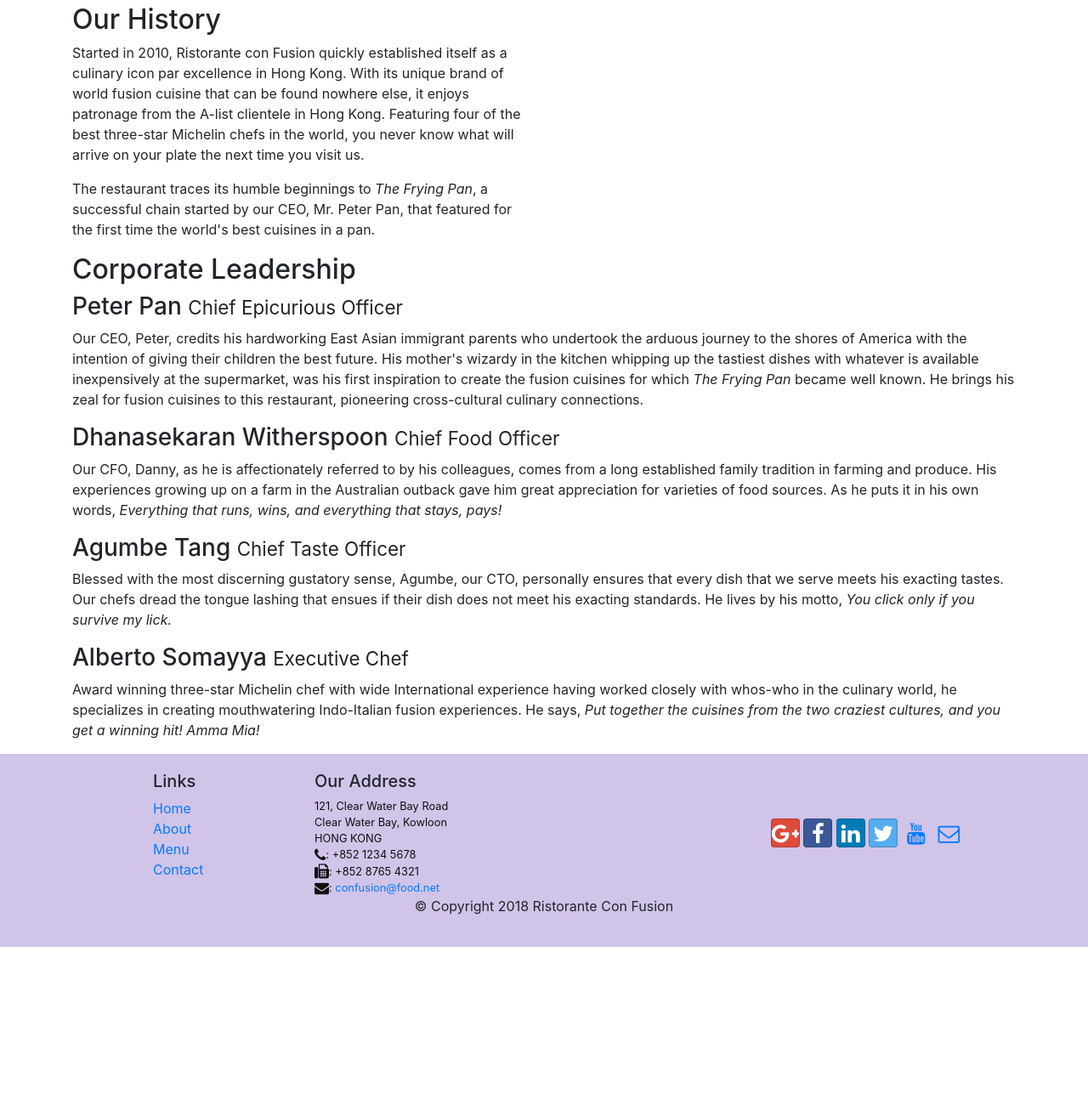
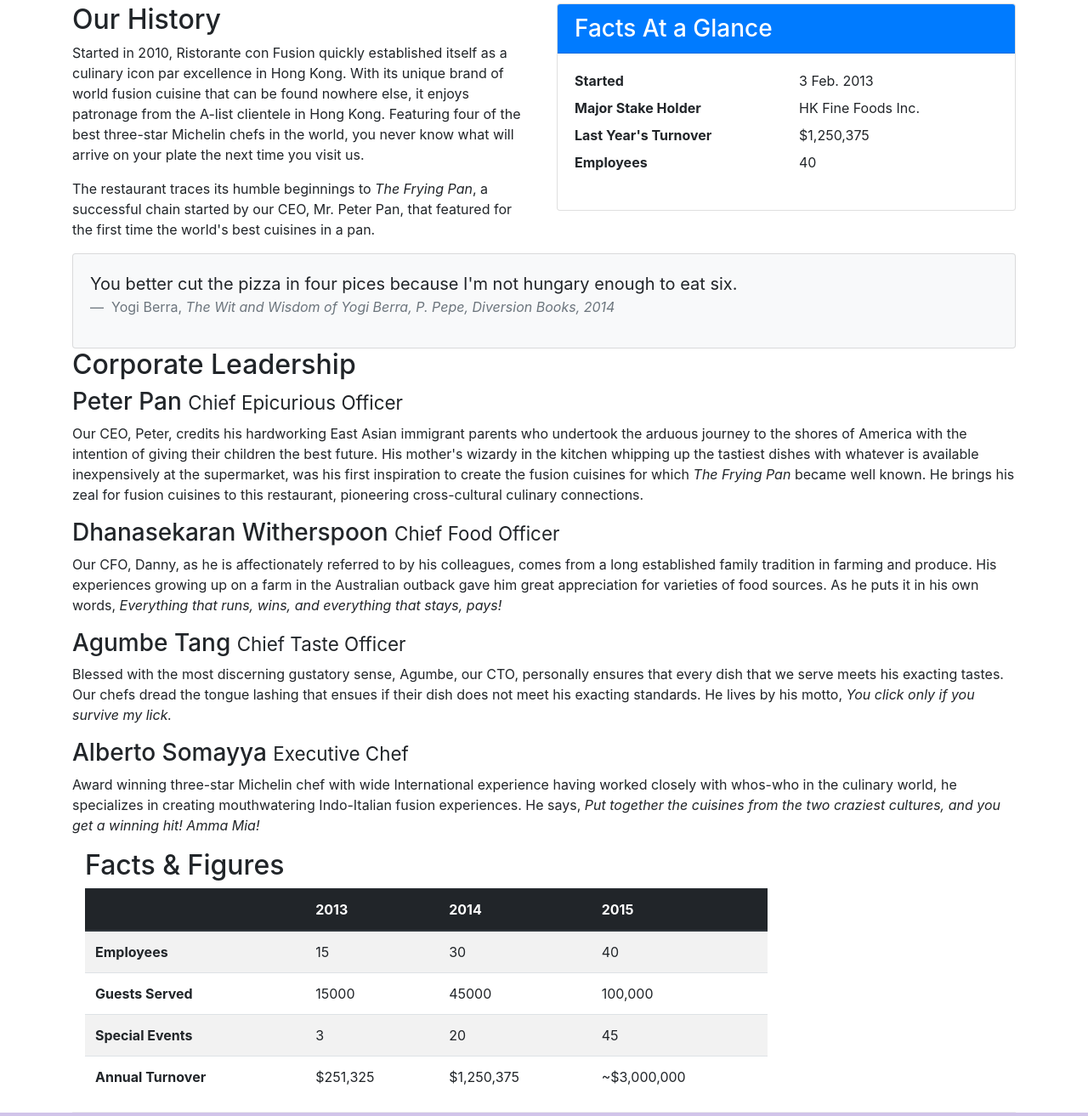
Before and after one commit to tanmaybisen/Bootstrap4-UI-project, a website: page aboutus.html in a window 1280 px wide. Shown: the part 411-1724 px from the top of the page at 85% size. Before the commit the page ends 1525 px from the top, so only its background shows below. Drawn offline with nearby package versions, Linux system fonts and the light colour scheme.

Commit message:
tables and cards included

```diff
--- a/aboutus.html
+++ b/aboutus.html
@@ -61,6 +61,38 @@
                 <p>Started in 2010, Ristorante con Fusion quickly established itself as a culinary icon par excellence in Hong Kong. With its unique brand of world fusion cuisine that can be found nowhere else, it enjoys patronage from the A-list clientele in Hong Kong.  Featuring four of the best three-star Michelin chefs in the world, you never know what will arrive on your plate the next time you visit us.</p>
                 <p>The restaurant traces its humble beginnings to <em>The Frying Pan</em>, a successful chain started by our CEO, Mr. Peter Pan, that featured for the first time the world's best cuisines in a pan.</p>
             </div>
+            <div class="col-sm">
+                <div class="card">
+                    <h3 class="card-header bg-primary text-white">Facts At a Glance</h3>
+                    <div class="card-body">
+                        <dl class="row">
+                            <dt class="col-6">Started</dt>
+                            <dd class="col-6">3 Feb. 2013</dd>
+                            <dt class="col-6">Major Stake Holder</dt>
+                            <dd class="col-6">HK Fine Foods Inc.</dd>
+                            <dt class="col-6">Last Year's Turnover</dt>
+                            <dd class="col-6">$1,250,375</dd>
+                            <dt class="col-6">Employees</dt>
+                            <dd class="col-6">40</dd>
+                        </dl>
+                    </div>
+                </div>
+            </div>
+            <div class="col-12">
+                <div class="card card-body bg-light">
+                    <blockquote class="blockquote">
+                        <p class="mb-0"><!-- mb-0 is margin bottom 0 -->
+                            You better cut the pizza in four pices because I'm not hungary enough to eat six.
+                        </p>
+                        <footer class="blockquote-footer">
+                            Yogi Berra,
+                            <cite title="Source Title">
+                                The Wit and Wisdom of Yogi Berra, P. Pepe, Diversion Books, 2014
+                            </cite>
+                        </footer>
+                    </blockquote>
+                </div>
+            </div>
         </div>
 
         <div class="row">
@@ -84,7 +116,50 @@
                 </div>
             </div>
        </div>
-
+        <div class="roe row-content">
+            <div class="col-12 col-sm-9">
+                <h2>Facts &amp; Figures</h2>
+                <div class="table-responsive">
+                    <table class="table table-striped">
+                        <thead class="thead-dark">
+                            <tr>
+                                <th>&nbsp;</th>
+                                <th>2013</th>
+                                <th>2014</th>
+                                <th>2015</th>
+                            </tr>
+                        </thead>
+                        <tbody>
+                            <tr>
+                                <th>Employees</th>
+                                <td>15</td>
+                                <td>30</td>
+                                <td>40</td>
+                            </tr>
+                            <tr>
+                                <th>Guests Served</th>
+                                <td>15000</td>
+                                <td>45000</td>
+                                <td>100,000</td>
+                            </tr>
+                            <tr>
+                                <th>Special Events</th>
+                                <td>3</td>
+                                <td>20</td>
+                                <td>45</td>
+                            </tr>
+                            <tr>
+                                <th>Annual Turnover</th>
+                                <td>$251,325</td>
+                                <td>$1,250,375</td>
+                                <td>~$3,000,000</td>
+                            </tr>
+                        </tbody>
+                    </table>
+                </div>
+            </div>
+            <div class="col-12 col-sm-3"></div>
+        </div>
     </div>
 
     <footer class="footer">
```
